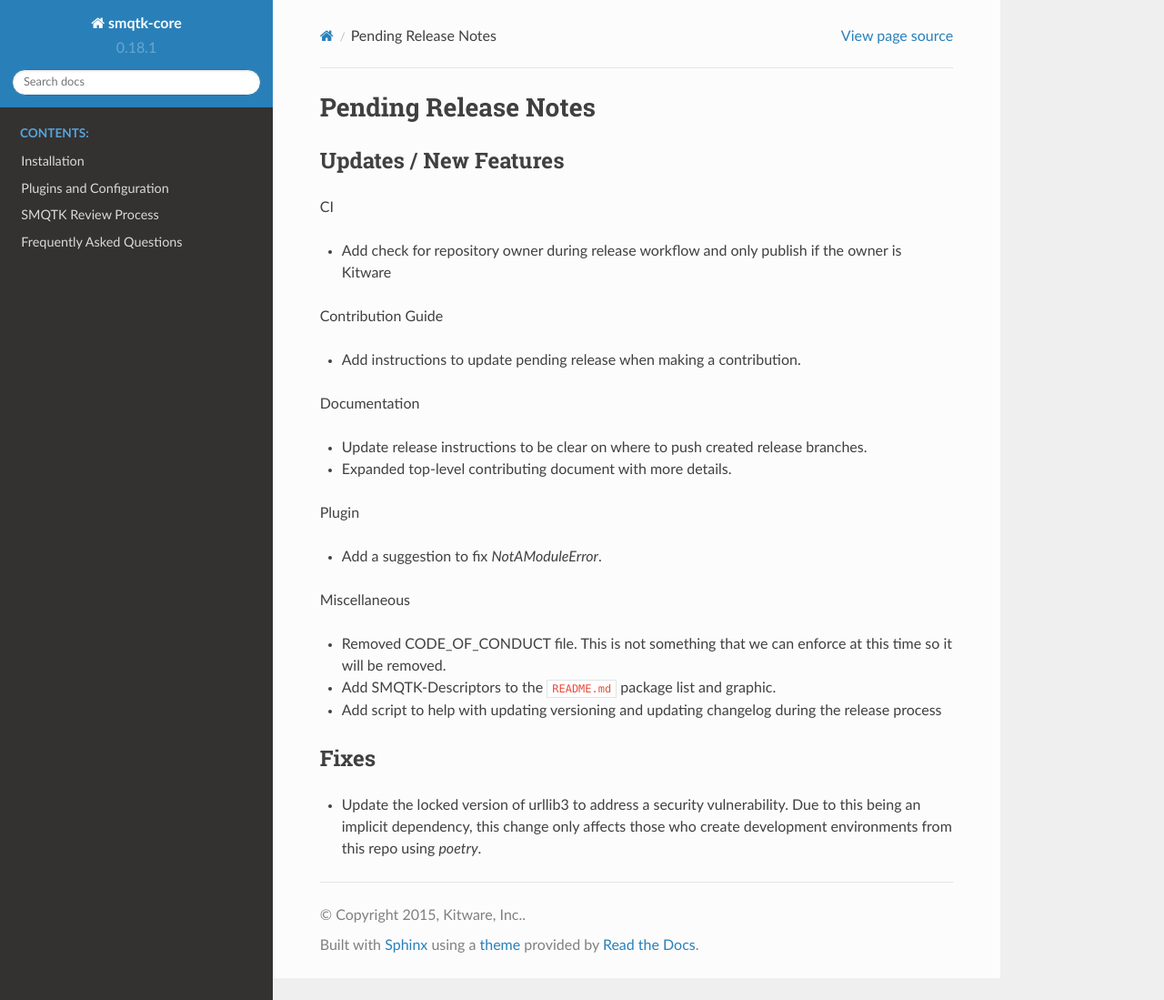
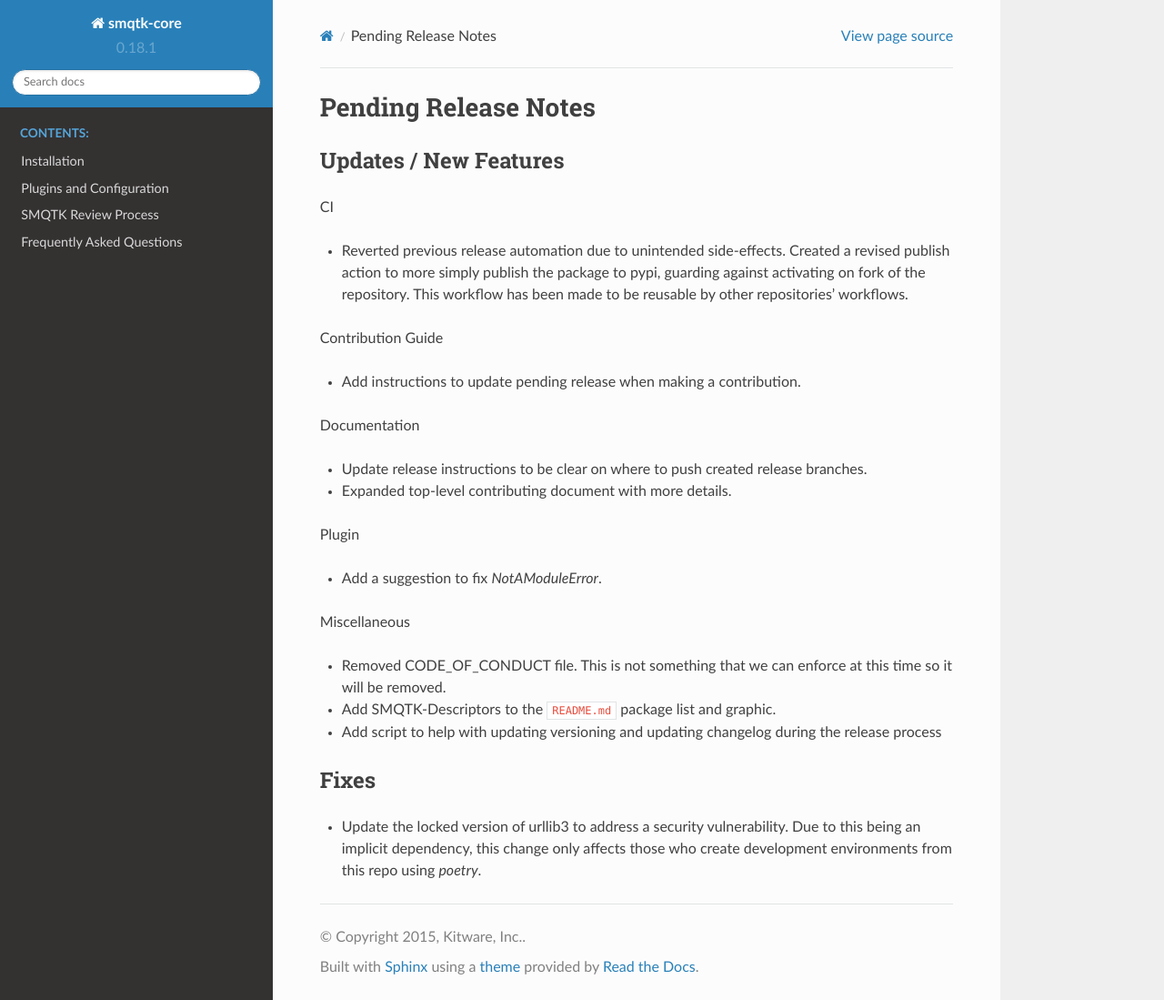
Before and after one commit to Kitware/SMQTK-Core, a Sphinx documentation site: the page built from docs/release_notes/pending_release.rst, in a window 1280 px wide and 1099 px high. Shown: the whole window at 91% size. Built offline with Sphinx 7.4.7 and the Read the Docs theme 2.0.0, drawn with Linux system fonts in a browser that asks for light colours; pages that are not in the unit, such as notebooks, are missing from menus; the version number is read from the project's files by our own code.

Commit message:
Update the publish workflow to be reusable
Also update publish job to run in a known python 3.6 container.

```diff
--- a/docs/release_notes/pending_release.rst
+++ b/docs/release_notes/pending_release.rst
@@ -6,8 +6,10 @@ Updates / New Features
 
 CI
 
-* Add check for repository owner during release workflow and only
-  publish if the owner is Kitware
+* Reverted previous release automation due to unintended side-effects.
+  Created a revised publish action to more simply publish the package to pypi,
+  guarding against activating on fork of the repository.
+  This workflow has been made to be reusable by other repositories' workflows.
 
 Contribution Guide
 
```
Also changed, not shown: 1 other file.
